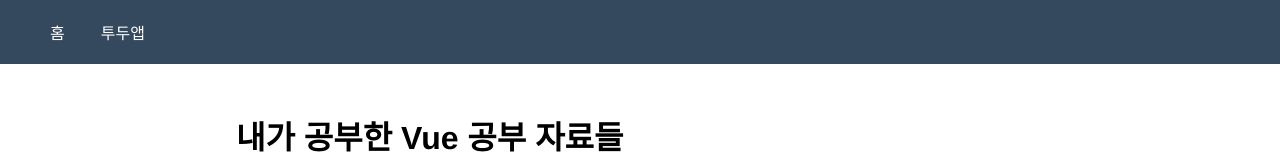
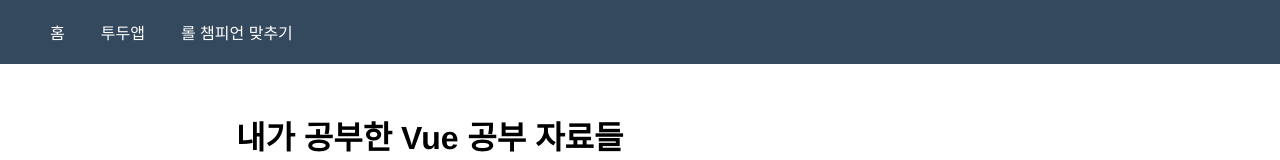
Before and after one commit to jjanmo/vue-tutorials, a Vue app in the folder project01/: page / in a window 1280 px wide. Shown: the top 160 px of the page. Built offline with nearby package versions, Linux system fonts and the light colour scheme.

Commit message:
feat: add lolmatching router

```diff
--- a/project01/src/components/common/Header.vue
+++ b/project01/src/components/common/Header.vue
@@ -26,10 +26,10 @@ export default defineComponent({
           text: '투두앱',
           path: '/todoapp',
         },
-        // {
-        //   text: '가위 바위 보',
-        //   path: '/rps-game',
-        // },
+        {
+          text: '롤 챔피언 맞추기',
+          path: '/lol-matching',
+        },
         // {
         //   text: '로또 추첨',
         //   path: '/lotto',
--- a/project01/src/router/index.ts
+++ b/project01/src/router/index.ts
@@ -1,10 +1,12 @@
 import { createRouter, createWebHistory, RouteRecordRaw } from 'vue-router';
 import Home from '@/views/Home.vue';
-import TodoAppVue from '@/views/TodoApp.vue';
+import TodoApp from '@/views/TodoApp.vue';
+import LOLMathcing from '@/views/LOLMatching.vue';
 
 const routes: RouteRecordRaw[] = [
   { path: '/', name: 'home', component: Home },
-  { path: '/todoapp', name: 'todoapp', component: TodoAppVue },
+  { path: '/todoapp', name: 'todoapp', component: TodoApp },
+  { path: '/lol-matching', name: 'lolmatching', component: LOLMathcing },
 ];
 
 const router = createRouter({
```
